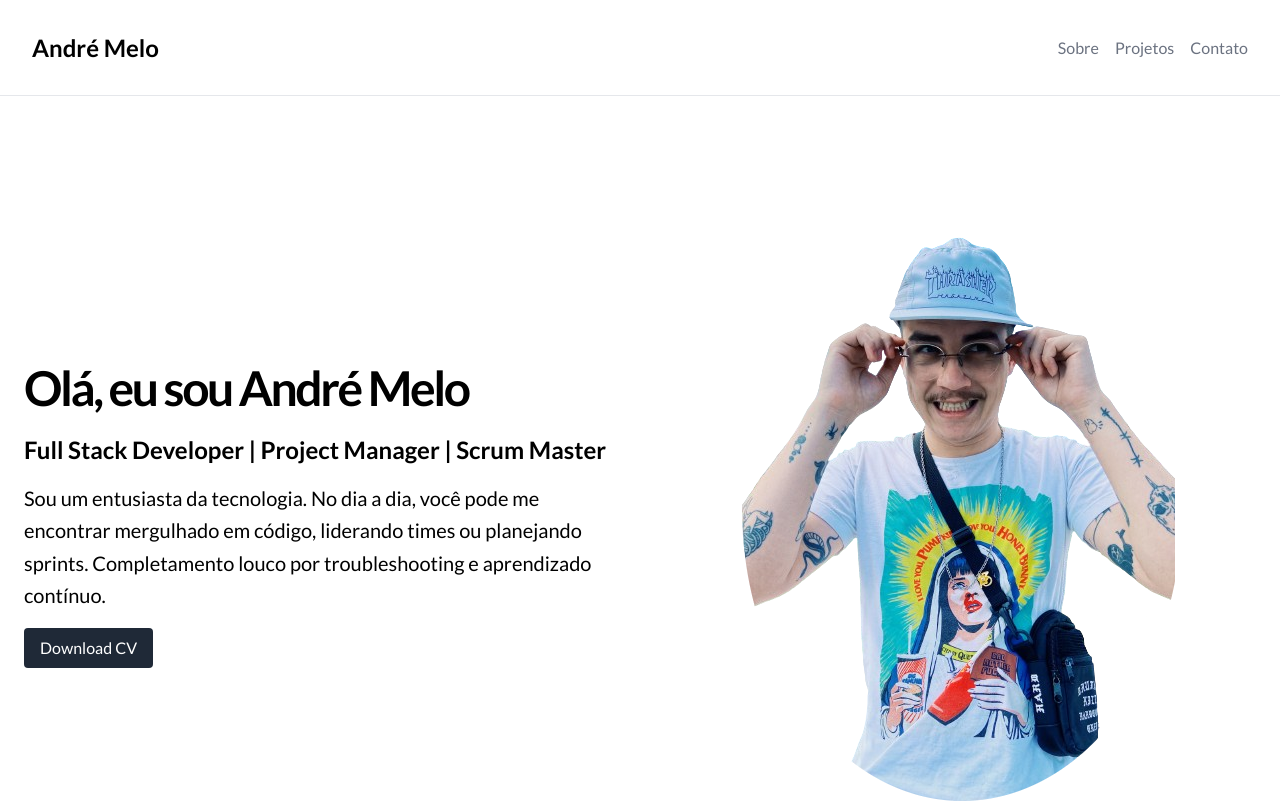
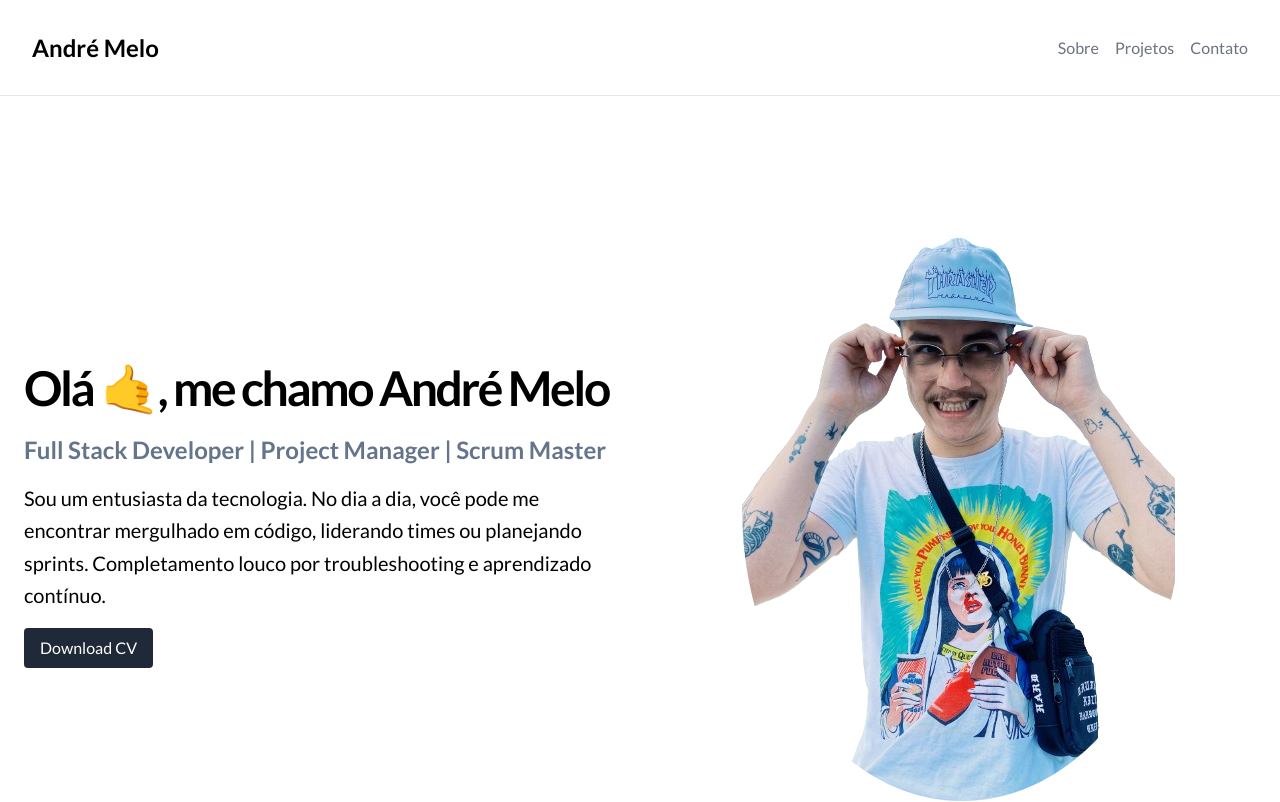
Before and after one commit to andrelsmelo/portfolio, a Next.js app: page / in a window 1280 px wide. Shown: the top 802 px of the page. Built offline with nearby package versions, Linux system fonts and the light colour scheme.

Commit message:
fix: text color

```diff
--- a/src/app/page.tsx
+++ b/src/app/page.tsx
@@ -15,9 +15,9 @@ export default function Home() {
           <div className="container grid items-center gap-6 px-4 md:px-6 lg:grid-cols-2 lg:gap-10">
             <div className="space-y-4">
               <h1 className="text-4xl font-bold tracking-tighter md:text-5xl/tight">
-                Olá, eu sou André Melo
+                Olá 🤙, me chamo André Melo
               </h1>
-              <h2 className="text-2xl font-semibold text-muted-foreground">
+              <h2 className="text-2xl font-semibold text-slate-500 text-muted-foreground">
                 Full Stack Developer | Project Manager | Scrum Master
               </h2>
               <p className="max-w-[600px] text-muted-foreground md:text-xl/relaxed lg:text-base/relaxed xl:text-xl/relaxed">
```
